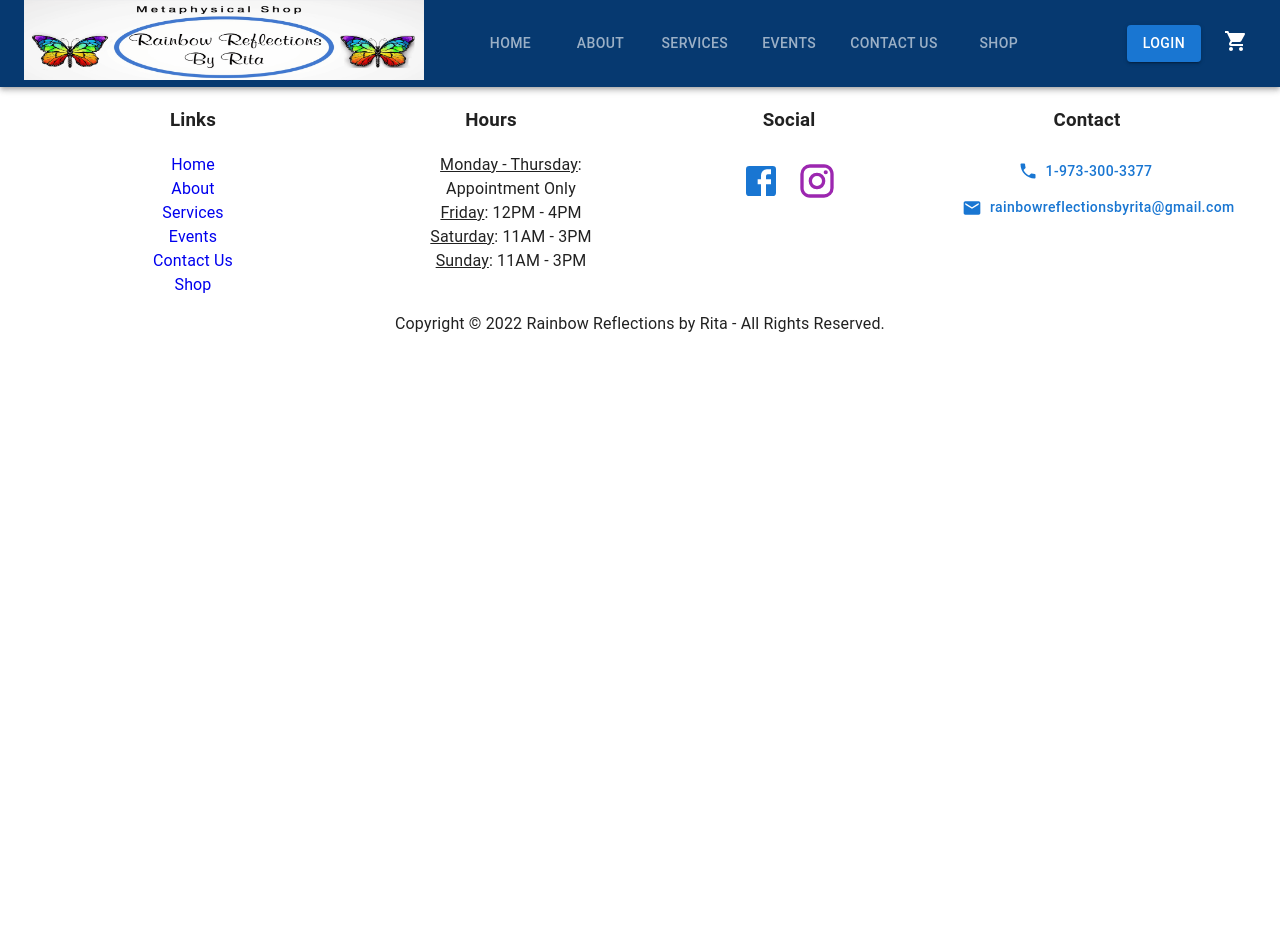
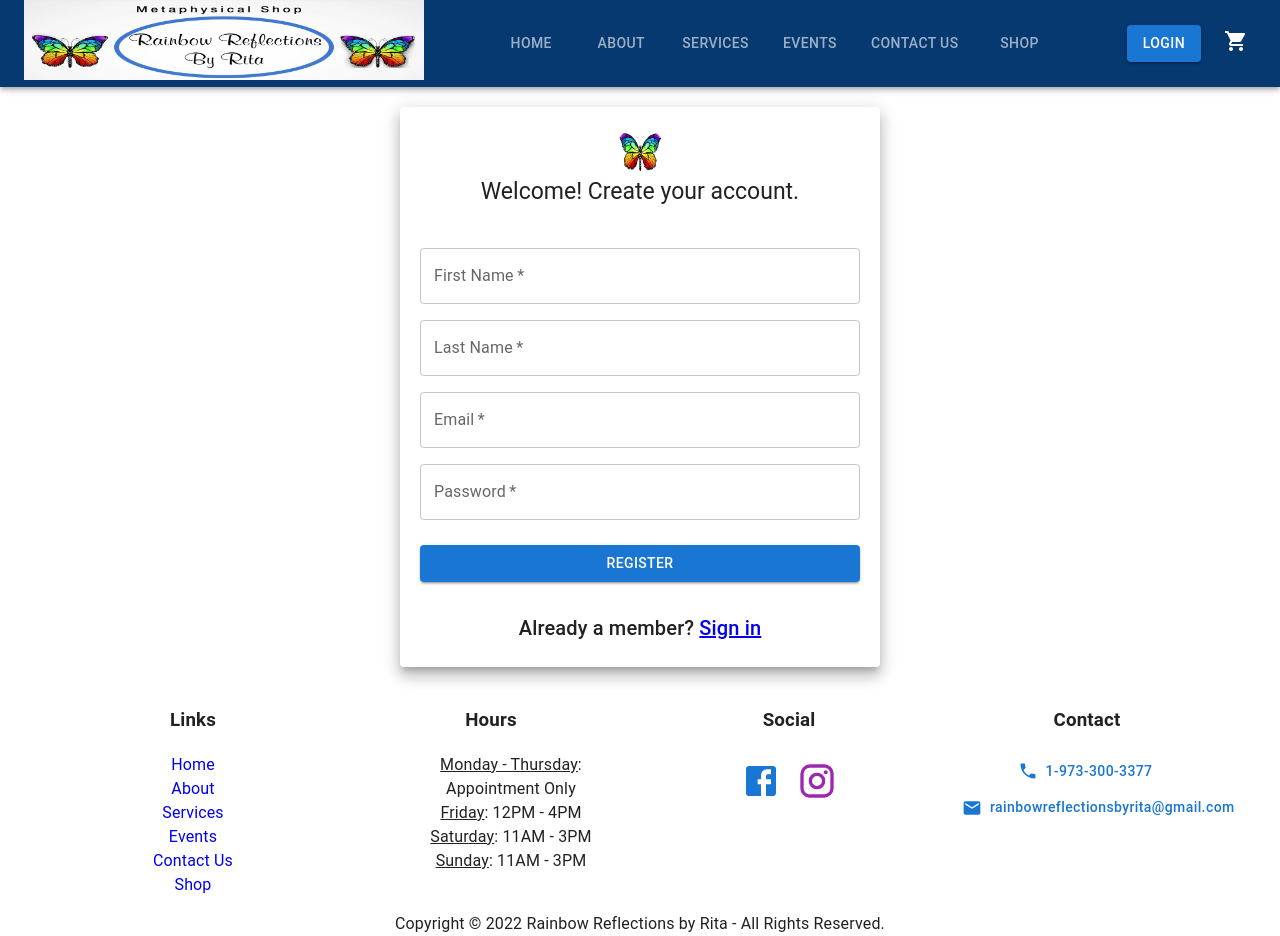
Before and after one commit to jimchimento-dev/rainbowreflectionsbyrita, a React (Create React App) app in the folder client/: page /register in a window 1280 px wide. Before the commit the page ends 800 px from the top, so only its background shows below. Built offline with nearby package versions, Linux system fonts and the light colour scheme.

Commit message:
Added login and register components to frontend. Need to finish building out the backend users endpoints

```diff
--- a/client/src/App.js
+++ b/client/src/App.js
@@ -8,6 +8,8 @@ import Contact from './components/Contact/ContactComponent';
 import Events from './components/Events';
 import Services from './components/Services';
 import Shop from './components/Shop/Shop';
+import Login from './components/Login/Login';
+import Register from './components/Login/Register';
 import Cart from './components/Shop/Cart';
 import CssBaseline from '@mui/material/CssBaseline';
 import './App.css';
@@ -26,6 +28,8 @@ function App() {
           <Route path="/events" element={<Events />} />
           <Route path="/services" element={<Services />} />
           <Route path="/shop" element={<Shop />} />
+          <Route path="/login" element={<Login />} />
+          <Route path="/register" element={<Register />} />
           <Route path="/cart" element={<Cart />} />
         </Routes>
         <Footer />
--- a/client/src/components/Header.js
+++ b/client/src/components/Header.js
@@ -3,17 +3,40 @@ import { AppBar, Typography, Toolbar, Tab, Tabs, Button, IconButton, useMediaQue
 import ShoppingCartIcon from '@mui/icons-material/ShoppingCart';
 import NavDrawer from './NavDrawer';
 import { Link } from 'react-router-dom';
+import Login from './Login/Login';
+
+// const OpenLogin = props => {
+//     const { onClose, open } = props;
+
+//     return (
+//         <Login />
+//     )
+// }
 
 const Header = () => {
+
     const [value, setValue] = useState();
+
     const theme = useTheme();
     console.log(theme);
+
     const isMatch = useMediaQuery(theme.breakpoints.down('md'));
     console.log(isMatch);
     const imageHomeIndicator = (value) => {
         value = 0;
         setValue(value);
     }
+
+    const [open, setOpen] = useState(false);
+
+    const handleOpen = () => {
+        setOpen(true);
+    }
+
+    const handleClose = () => {
+        setOpen(false);
+    }
+
     return (
         <>
             <AppBar position="sticky" sx={{ background: '#063970' }}>
@@ -44,8 +67,9 @@ const Header = () => {
                                         <Tab label="Contact Us" component={Link} to="/contact" />
                                         <Tab label="Shop" component={Link} to="/shop" />
                                     </Tabs>
-
-                                    <Button sx={{ marginLeft: 'auto' }} variant="contained">Login</Button>
+                                    <Link to="/login" style={{ textDecoration: 'none' }}>
+                                        <Button sx={{ marginLeft: 'auto' }} variant="contained" onClick={handleOpen}>Login</Button>
+                                    </Link>
                                     <IconButton sx={{ marginLeft: '15px', color: "white" }}>
                                         <Link to="/cart">
                                             <ShoppingCartIcon sx={{ color: 'white' }} />
--- a/client/src/components/Home.js
+++ b/client/src/components/Home.js
@@ -1,5 +1,6 @@
 import React from 'react';
 import { Box, Typography, Button, Stack, Grid } from '@mui/material';
+import { Link } from 'react-router-dom';
 
 const Home = () => {
     return (
@@ -26,8 +27,8 @@ const Home = () => {
                     <Typography variant="h2" sx={{ fontFamily: "cursive", fontWeight: "bold", color: "white", marginTop: "50px" }}>Explore Your Inner Self...</Typography>
                     <Typography variant="h3" sx={{ fontFamily: "cursive", fontWeight: "bold", color: "white", marginTop: "25px" }}>Welcome to Rainbow Reflections by Rita</Typography>
                     <Stack direction="row" spacing={4} mt={10} >
-                        <Button variant="contained" sx={{ px: '30px', borderRadius: "15px" }}>Book A Reading</Button>
-                        <Button variant="contained" sx={{ px: '30px', borderRadius: "15px" }}>Shop Now</Button>
+                        <Button variant="contained" sx={{ px: '55px', borderRadius: "15px" }}>Book A Reading</Button>
+                        <Link to="/shop" style={{ textDecoration: 'none' }}><Button variant="contained" sx={{ px: '55px', borderRadius: "15px" }}>Shop Now</Button></Link>
                     </Stack>
                 </Box>
             </Box>
--- /dev/null
+++ b/client/src/components/Login/Login.js
@@ -0,0 +1,26 @@
+import React from 'react';
+import { Grid, Typography, Paper, Avatar, TextField, FormControlLabel, Checkbox, Button } from '@mui/material';
+import { Link } from 'react-router-dom';
+
+const Login = () => {
+
+    return (
+        <>
+            <Grid>
+                <Paper elevation={10} sx={{ padding: '20px', height: '70vh', width: '480px', margin: "20px auto" }}>
+                    <Grid align="center">
+                        <Avatar src="/assets/images/Butterfly_nav_image-removebg-preview (1).png" sx={{ width: 50, height: 50 }}></Avatar>
+                        <Typography variant="h5">Welcome! Please sign in below.</Typography>
+                    </Grid>
+                    <TextField label="Username" placeholder="Username" sx={{ marginTop: 5 }} fullWidth required />
+                    <TextField label="Password" placeholder="Password" type="password" sx={{ marginTop: 2 }} fullWidth required />
+                    <FormControlLabel sx={{ display: 'flex', justifyContent: 'flex-end', marginTop: 2 }} label="Remember Me" control={<Checkbox color="primary" />} />
+                    <Button type="submit" color="primary" variant="contained" sx={{ margin: '8px 0' }} fullWidth>Sign In</Button>
+                    <Typography variant="h6" align="center" sx={{ margin: '15px 0' }}>New user? <Link to="/register">Register here</Link></Typography>
+                </Paper>
+            </Grid>
+        </>
+    )
+}
+
+export default Login;
--- /dev/null
+++ b/client/src/components/Login/Register.js
@@ -0,0 +1,24 @@
+import React from 'react';
+import { Grid, Typography, Paper, Avatar, TextField, FormControlLabel, Checkbox, Button } from '@mui/material';
+import { Link } from 'react-router-dom';
+
+const Register = () => {
+    return (
+        <Grid>
+            <Paper elevation={10} sx={{ padding: '20px', height: '70vh', width: '480px', margin: "20px auto" }}>
+                <Grid align="center">
+                    <Avatar src="/assets/images/Butterfly_nav_image-removebg-preview (1).png" sx={{ width: 50, height: 50 }}></Avatar>
+                    <Typography variant="h5" sx={{ fontSize: 23 }}>Welcome! Create your account.</Typography>
+                </Grid>
+                <TextField label="First Name" placeholder="First Name" sx={{ marginTop: 5 }} fullWidth required />
+                <TextField label="Last Name" placeholder="Last Name" sx={{ marginTop: 2 }} fullWidth required />
+                <TextField label="Email" placeholder="Email" sx={{ marginTop: 2 }} fullWidth required />
+                <TextField label="Password" placeholder="Password (6 or more characters)" type="password" sx={{ marginTop: 2 }} fullWidth required />
+                <Button type="submit" color="primary" variant="contained" sx={{ margin: '25px 0' }} fullWidth>Register</Button>
+                <Typography variant="h6" align="center" sx={{ margin: '5px 0' }}>Already a member? <Link to="/login">Sign in</Link></Typography>
+            </Paper>
+        </Grid>
+    )
+}
+
+export default Register;
--- a/client/src/components/Shop/Cart.js
+++ b/client/src/components/Shop/Cart.js
@@ -12,15 +12,6 @@ const Cart = () => {
         setCartItems([...cartItems, item]);
     }
 
-
-    // const [shopItems] = useShopData();
-    // const [cartItems, setCartItems] = useState([]);
-
-
-    // export const addToCart = item => {
-    //     setCartItems([...cartItems, item])
-    // }
-
     // const displayCart = cartItems.map(item => (
     //     <Typography key={item.id}>
     //         <Typography>{item.itemName}</Typography>
@@ -29,14 +20,12 @@ const Cart = () => {
     //     </Typography>
     // ))
 
-    // const removeFromCart = item => {
-    //     let copyCart = [...cartItems];
+    const removeFromCart = item => {
+        let copyCart = [...cartItems];
 
-    //     copyCart = copyCart.filter(cartItem => cartItem.id !== item.id);
-    //     setCartItems(copyCart);
-    // }
-
-
+        copyCart = copyCart.filter(cartItem => cartItem.id !== item.id);
+        setCartItems(copyCart);
+    }
 
     return (
         <Grid container>
```
Also changed, not shown: 2 other files (tests, documents, lock files or other folders).
